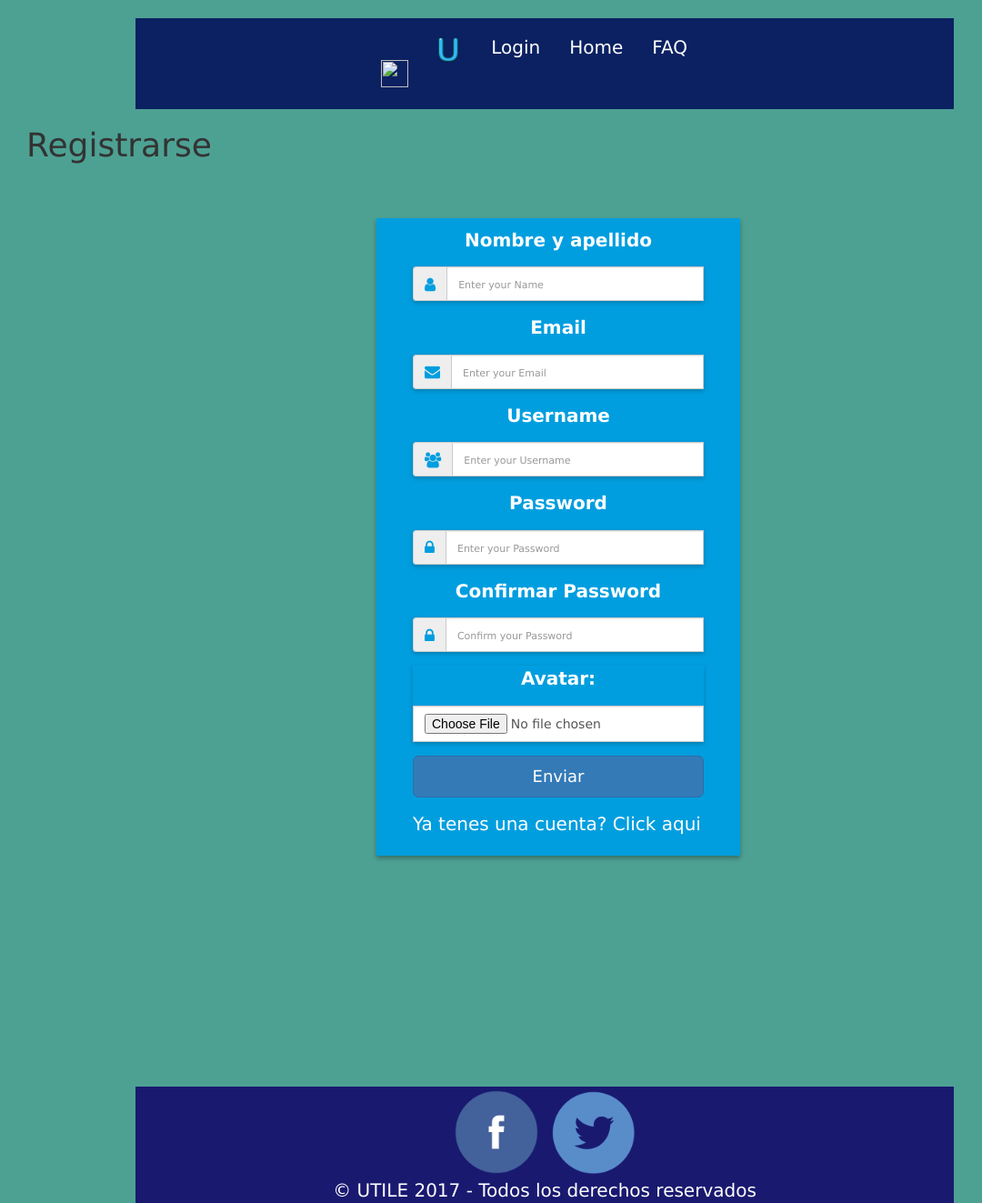
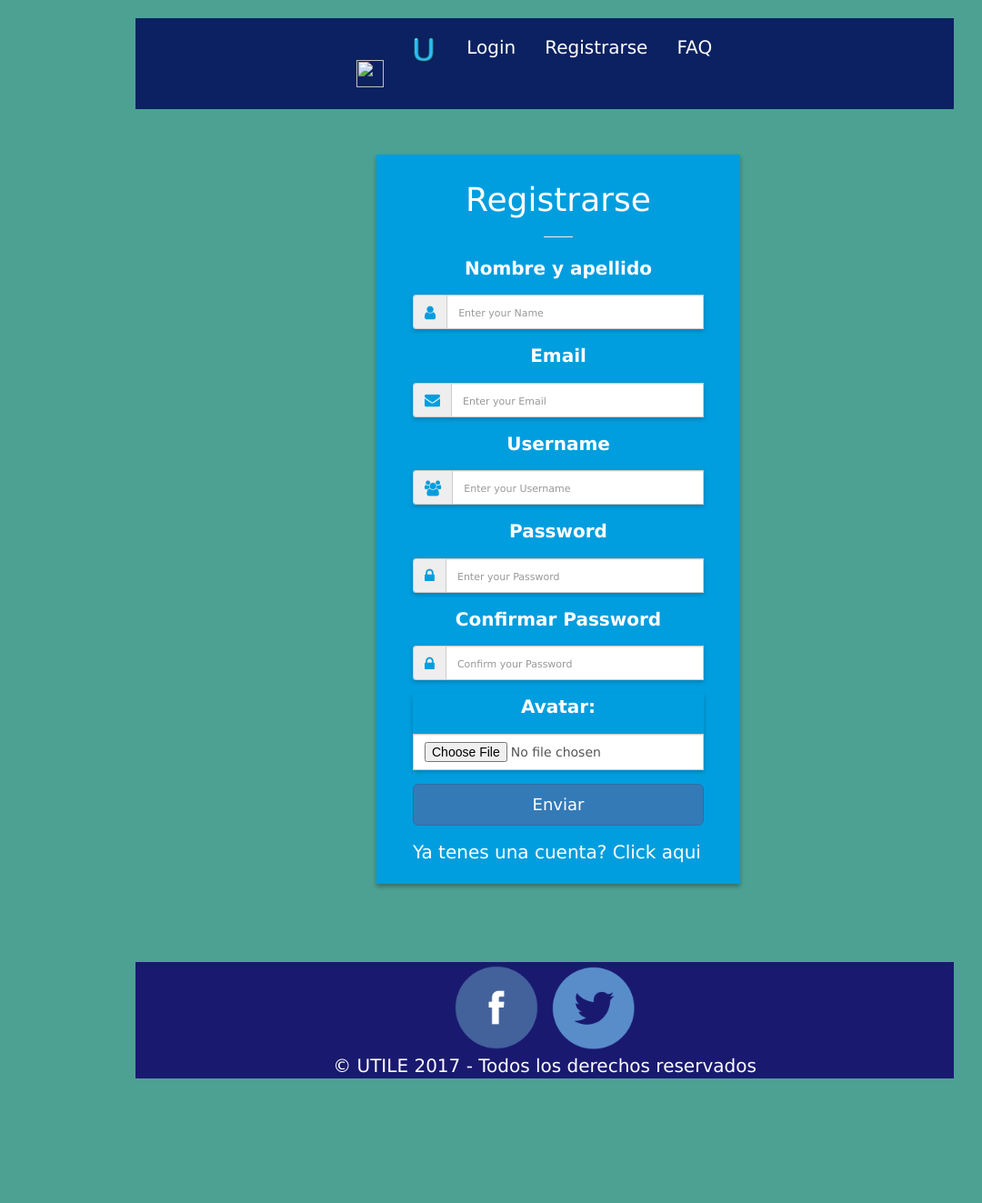
Before and after one commit to sashasier/Utile, a PHP site: page /registrarse.php in a window 1280 px wide. Shown: the whole page at 91% size, without its empty margins (41-1121 px from the left). After the commit the page ends 1186 px from the top, so only its background shows below. Run offline with PHP 8.4, Linux system fonts and the light colour scheme.

Commit message:
ReFix footer

```diff
--- a/css/style.css
+++ b/css/style.css
@@ -122,7 +122,7 @@ h4 {
 .tituloreg {
   margin-top: 20px;
   text-align: center;
-  color: black;
+  color: white;
   font-family: verdana;
   font-style: serif;
 }
--- a/preguntasfrecuentes.php
+++ b/preguntasfrecuentes.php
@@ -30,7 +30,7 @@
           <a class="nav-link disabled" href="registrarse.php">Registrarse</a>
         </li>
         <li class="nav-item">
-          <a class="nav-link disabled" href="home.php">Home</a>
+          <a class="nav-link disabled" href="preguntasfrecuentes.php">FAQ</a>
         </li>
       </ul>
     </div>
--- a/registrarse.php
+++ b/registrarse.php
@@ -35,7 +35,7 @@ $username = $_SESSION['inputsValues']['username'] ?? '';
             <a class="nav-link disabled" href="login.php">Login</a>
           </li>
           <li class="nav-item">
-            <a class="nav-link disabled" href="home.php">Home</a>
+            <a class="nav-link disabled" href="registrarse.php">Registrarse</a>
           </li>
           <li class="nav-item">
             <a class="nav-link disabled" href="preguntasfrecuentes.php">FAQ</a>
@@ -43,15 +43,16 @@ $username = $_SESSION['inputsValues']['username'] ?? '';
         </ul>
       </div>
 
-<h1>Registrarse</h1>
+
 
   <div class="registrobox">
-
-
-  <div class="container">
+      <div class="container">
 
   			<div class="row main">
   				<div class="main-login main-center">
+
+              <h1 class="tituloreg">Registrarse</h1>
+              <hr>
             <?php if (!empty($_SESSION['errores'])): ?>
                 <div class="row">
                     <div class="col-md-12">
@@ -138,7 +139,7 @@ $username = $_SESSION['inputsValues']['username'] ?? '';
   		</div>
 
     </div>
-    <footer class="footer" style="background-color: midnightblue; text-align: center; color: white; width: 900px;  margin: auto;margin-top: 20px; position: relative; bottom: -23vh">
+    <footer class="footer" style="background-color: midnightblue; text-align: center; color: white; width: 900px;  margin: auto;margin-top: 20px; position: relative; bottom: -2vh">
       <div class="social">
         <a href="https://www.facebook.com/utile" >
           <img src="imagenes/footer/facebook.png" class="icon_footer" style="height: 100px" alt=""></a>
```
Also changed, not shown: login.php (+4 -3 lines).
